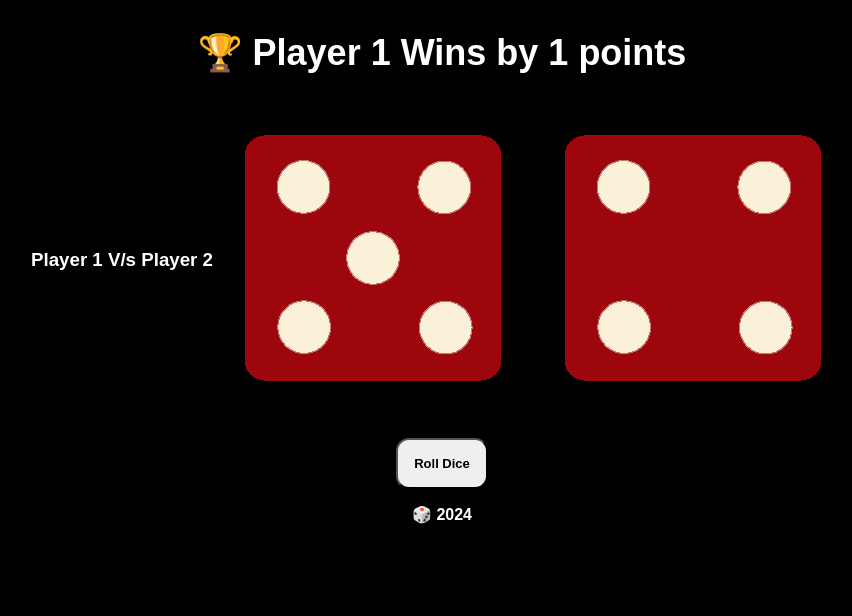
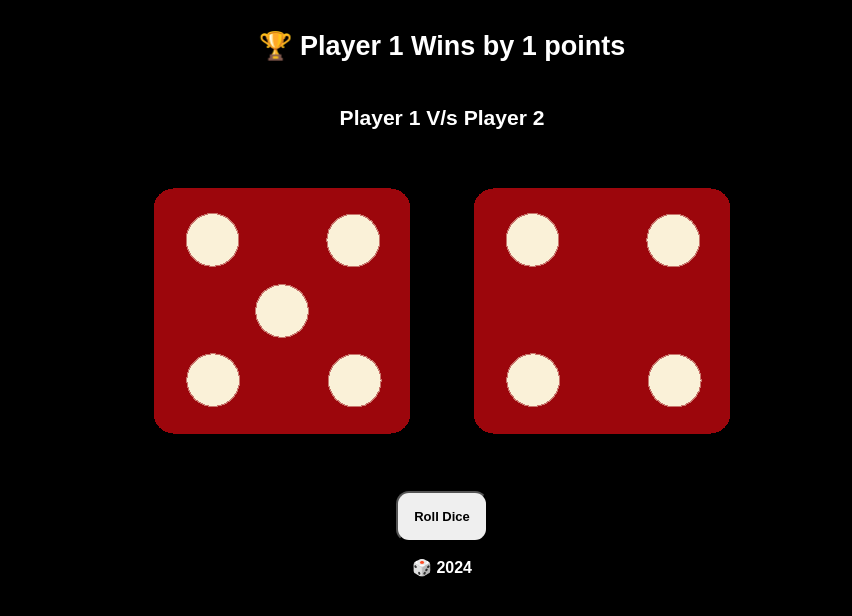
Before and after one commit to Rs07-404/Roll-Dice, a plain HTML site: page index.html in a window 1280 px wide. Shown: the whole page, without its empty margins (198-1050 px from the left). Drawn offline with Linux system fonts and the light colour scheme.

Commit message:
Update index.html

```diff
--- a/index.html
+++ b/index.html
@@ -9,10 +9,10 @@
 </head>
 <body onload="throw_dice()">
     <div class="title">
-        <h1 id="banner">Dice Game !! 🎲</h1>
+        <h2 id="banner">Dice Game !! 🎲</h1>
+        <div class="sub-title"><h3>Player 1  V/s  Player 2</h3></div>
     </div>
     <div class="dice_box">
-        <div class="sub-title"><h3>Player 1  V/s  Player 2</h3></div>
         <div id="player1" class="dice_1"><img src="src/dice1.png"/></div>
         <div id="player2" class="dice_2"><img src="src/dice1.png"/></div>
     </div>
```
